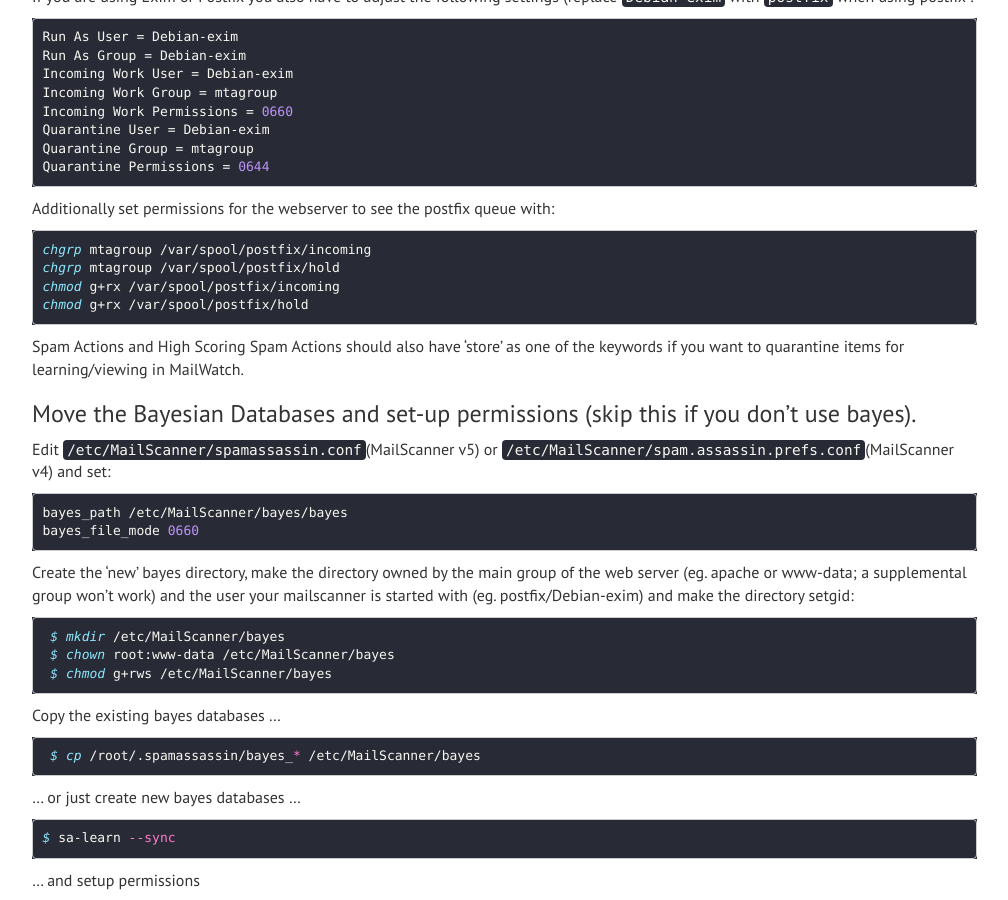
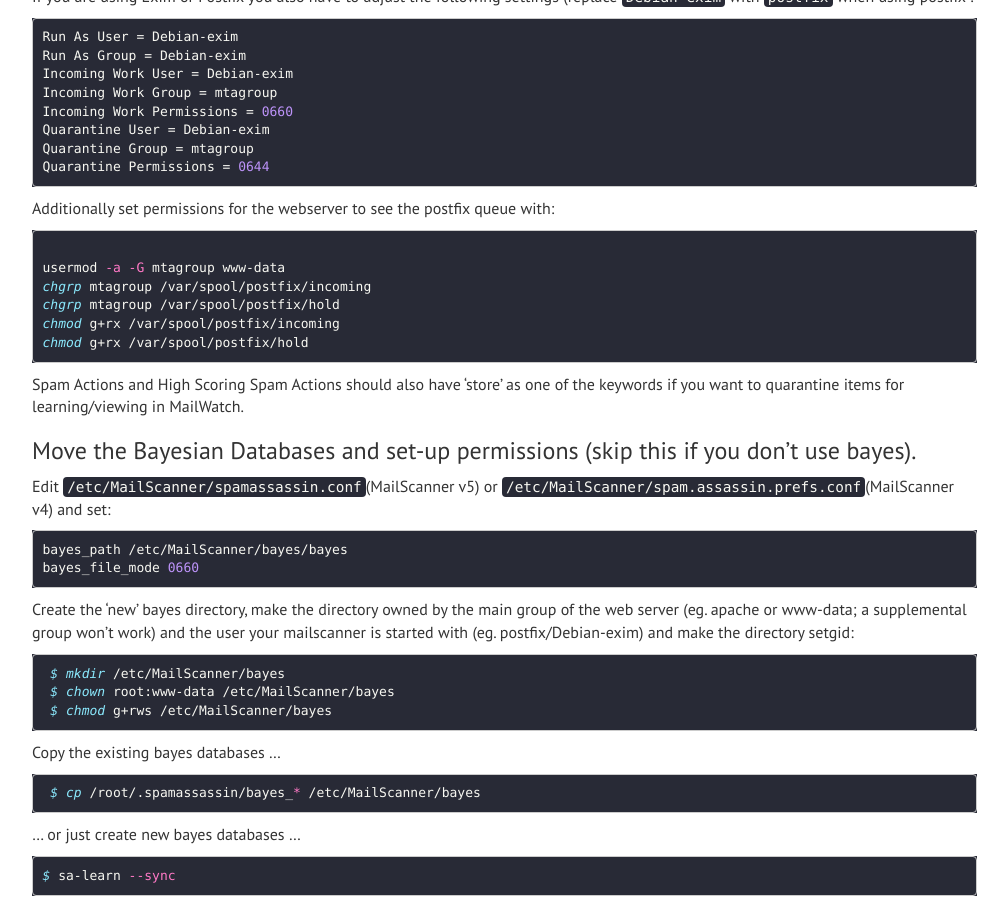
Before and after one commit to mailwatch/mailwatch-docs, a Jekyll site: the page built from _posts/2017-03-23-installing.md, in a window 1280 px wide and 900 px high, scrolled down 4356 px. Shown: the whole window, without its empty margins (233-1241 px from the left). Built offline with Jekyll 4.4.1, drawn with Linux system fonts in a browser that asks for light colours; nearby versions of some CDN libraries.

Commit message:
add web user to mtagroup

````diff
--- a/_posts/2017-03-23-installing.md
+++ b/_posts/2017-03-23-installing.md
@@ -249,6 +249,8 @@ Quarantine Permissions = 0644
 
 Additionally set permissions for the webserver to see the postfix queue with:
 ```shell
+
+usermod -a -G mtagroup www-data
 chgrp mtagroup /var/spool/postfix/incoming
 chgrp mtagroup /var/spool/postfix/hold
 chmod g+rx /var/spool/postfix/incoming
````
